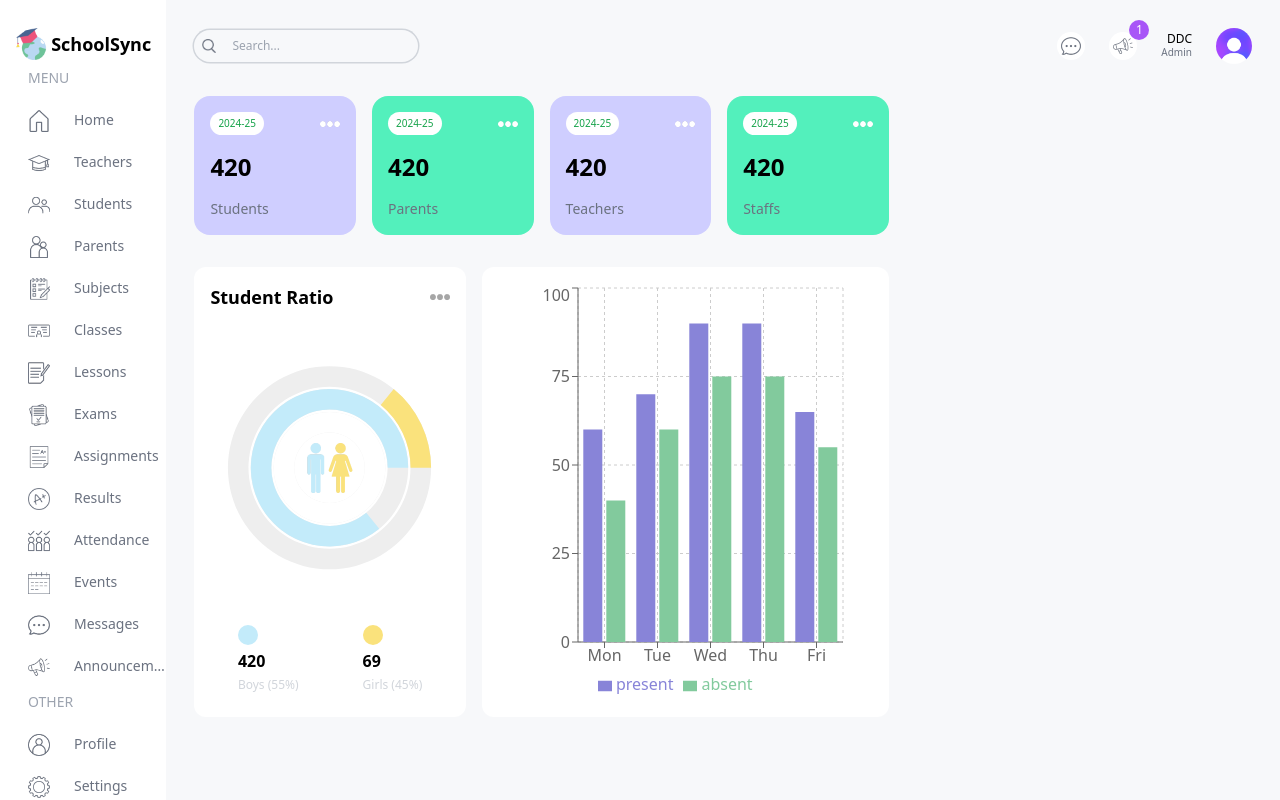
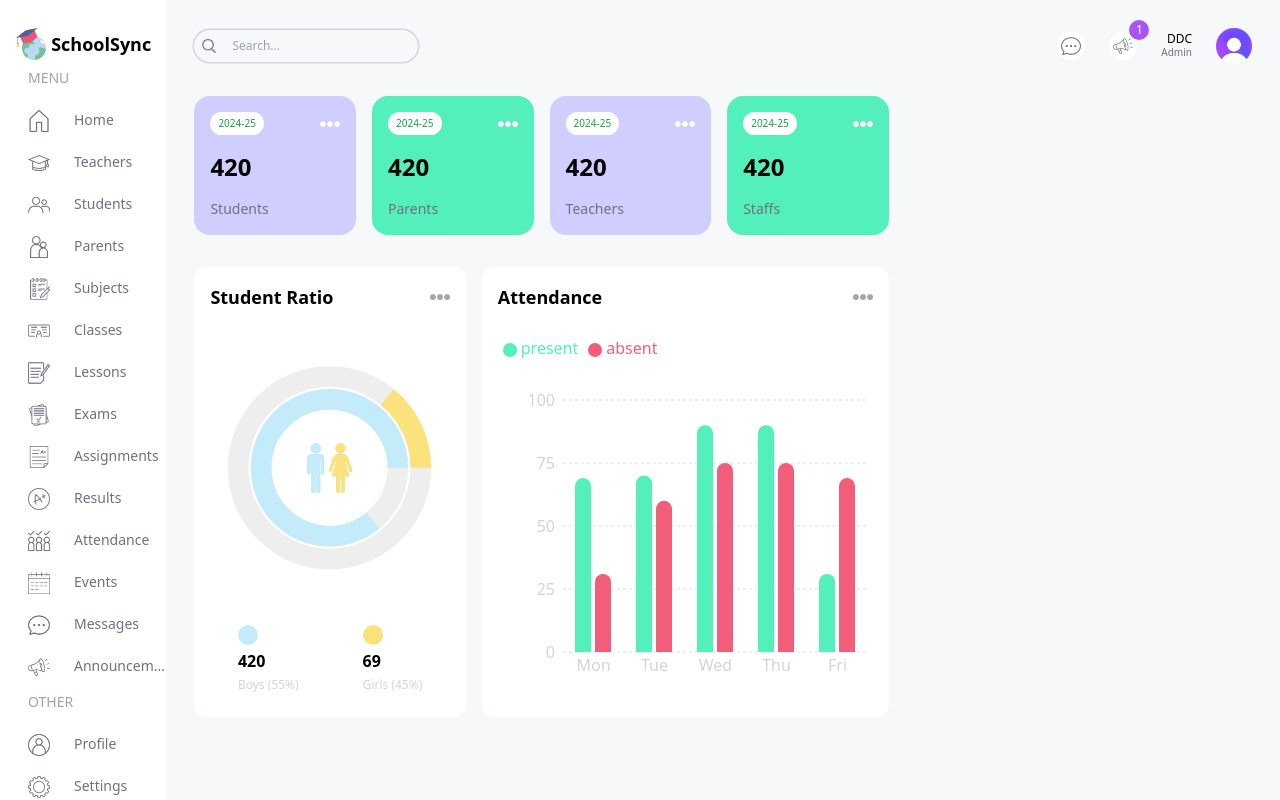
Before and after one commit to durjoydutta/SchoolSync, a Next.js app: page /admin in a window 1280 px wide. Built offline with nearby package versions, Linux system fonts and the light colour scheme.

Commit message:
modified the ui of attendance chart

```diff
--- a/src/components/AttendanceChart.tsx
+++ b/src/components/AttendanceChart.tsx
@@ -1,11 +1,12 @@
 "use client";
 import { BarChart, Bar, Rectangle, XAxis, YAxis, CartesianGrid, Tooltip, Legend, ResponsiveContainer } from 'recharts';
+import Image from 'next/image';
 
 const data = [
     {
         name: "Mon",
-      present: 60,
-      absent: 40,
+        present: 69,
+        absent: 31,
     },
     {
         name: "Tue",
@@ -24,33 +25,48 @@ const data = [
     },
     {
         name: "Fri",
-      present: 65,
-      absent: 55,
+        present: 31,
+        absent: 69,
     },
 ];
 
 const AttendanceChart = () => {
     return (
-        <div className="bg-white rounded-xl w-full h-full p-4">
-      <ResponsiveContainer width="100%" height="100%">
-        <BarChart
-          width={500}
-          height={300}
-          data={data}
-          margin={{
-            top: 5,
-            right: 30,
-            left: 20,
-            bottom: 5,
-          }}
-        >
-          <CartesianGrid strokeDasharray="3 3" />
-          <XAxis dataKey="name" />
-          <YAxis />
-          <Tooltip />
-          <Legend />
-          <Bar dataKey="present" fill="#8884d8" activeBar={<Rectangle fill="pink" stroke="blue" />} />
-          <Bar dataKey="absent" fill="#82ca9d" activeBar={<Rectangle fill="gold" stroke="purple" />} />
+        <div className="bg-white rounded-xl w-full h-full p-4 mb-3">
+            <div className="flex justify-between items-center">
+                <h1 className="text-lg font-semibold">Attendance</h1>
+                <Image src="/moreDark.png" alt="" width={20} height={20} />
+            </div>
+            <ResponsiveContainer width="100%" height="90%">
+                <BarChart width={500} height={300} data={data} barSize={16}>
+                    <CartesianGrid strokeDasharray="3 3" vertical={false} stroke="#ddd" />
+                    <XAxis
+                        dataKey="name"
+                        axisLine={false}
+                        tick={{ fill: "#d1d5db" }}
+                        tickLine={false}
+                    />
+                    <YAxis axisLine={false} tick={{ fill: "#d1d5db" }} tickLine={false} />
+                    <Tooltip
+                        contentStyle={{ borderRadius: "10px", borderColor: "lightgray" }}
+                    />
+                    <Legend
+                        align="left"
+                        verticalAlign="top"
+                        wrapperStyle={{ paddingTop: "20px", paddingBottom: "40px" }}
+                    />
+                    <Bar
+                        dataKey="present"
+                        fill="#53F0BC"
+                        legendType="circle"
+                        radius={[10, 10, 0, 0]}
+                    />
+                    <Bar
+                        dataKey="absent"
+                        fill="#F25E7A"
+                        legendType="circle"
+                        radius={[10, 10, 0, 0]}
+                    />
                 </BarChart>
             </ResponsiveContainer>
         </div>
```
Lines whose indentation alone changed are shown as unchanged.
